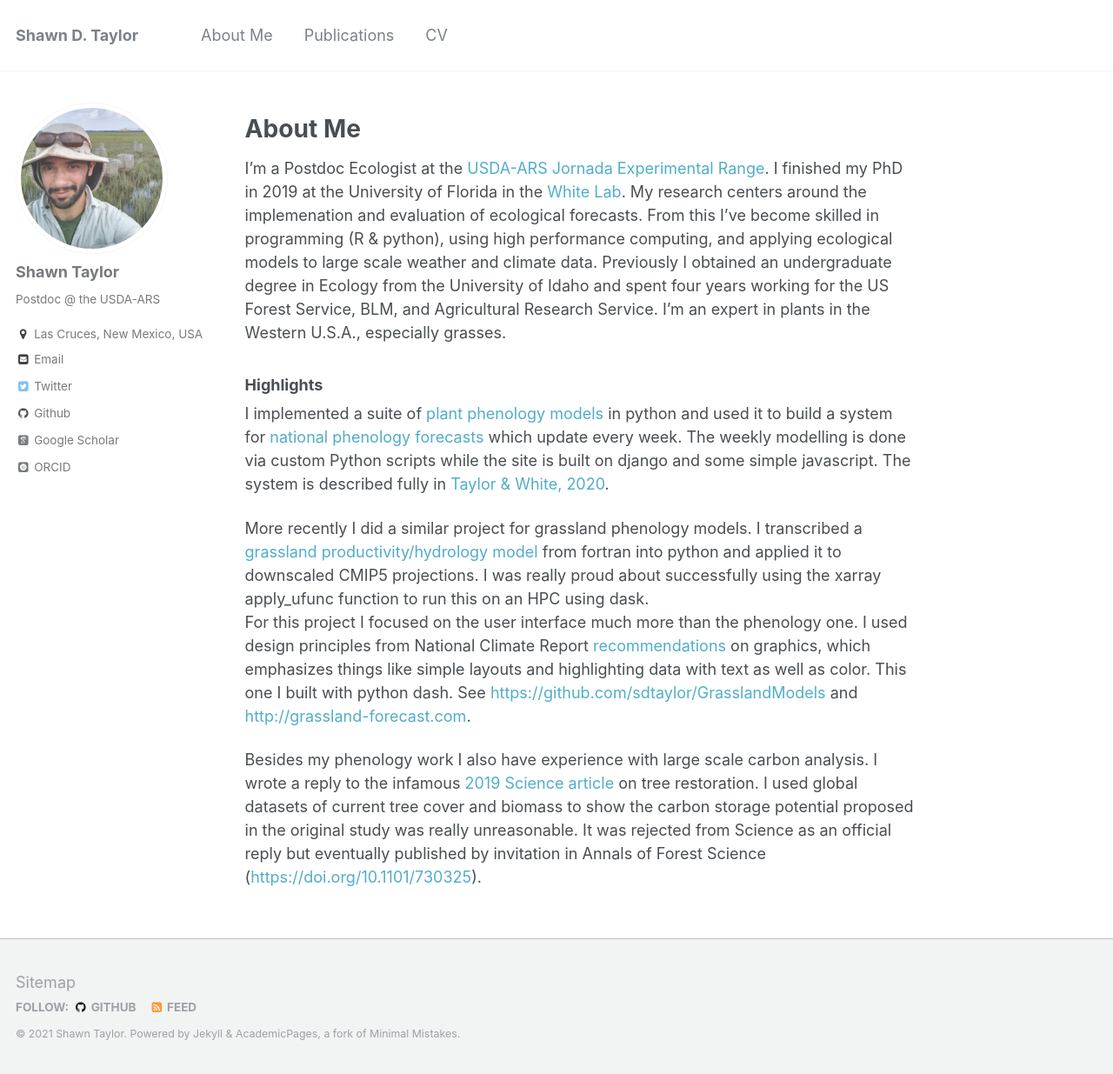
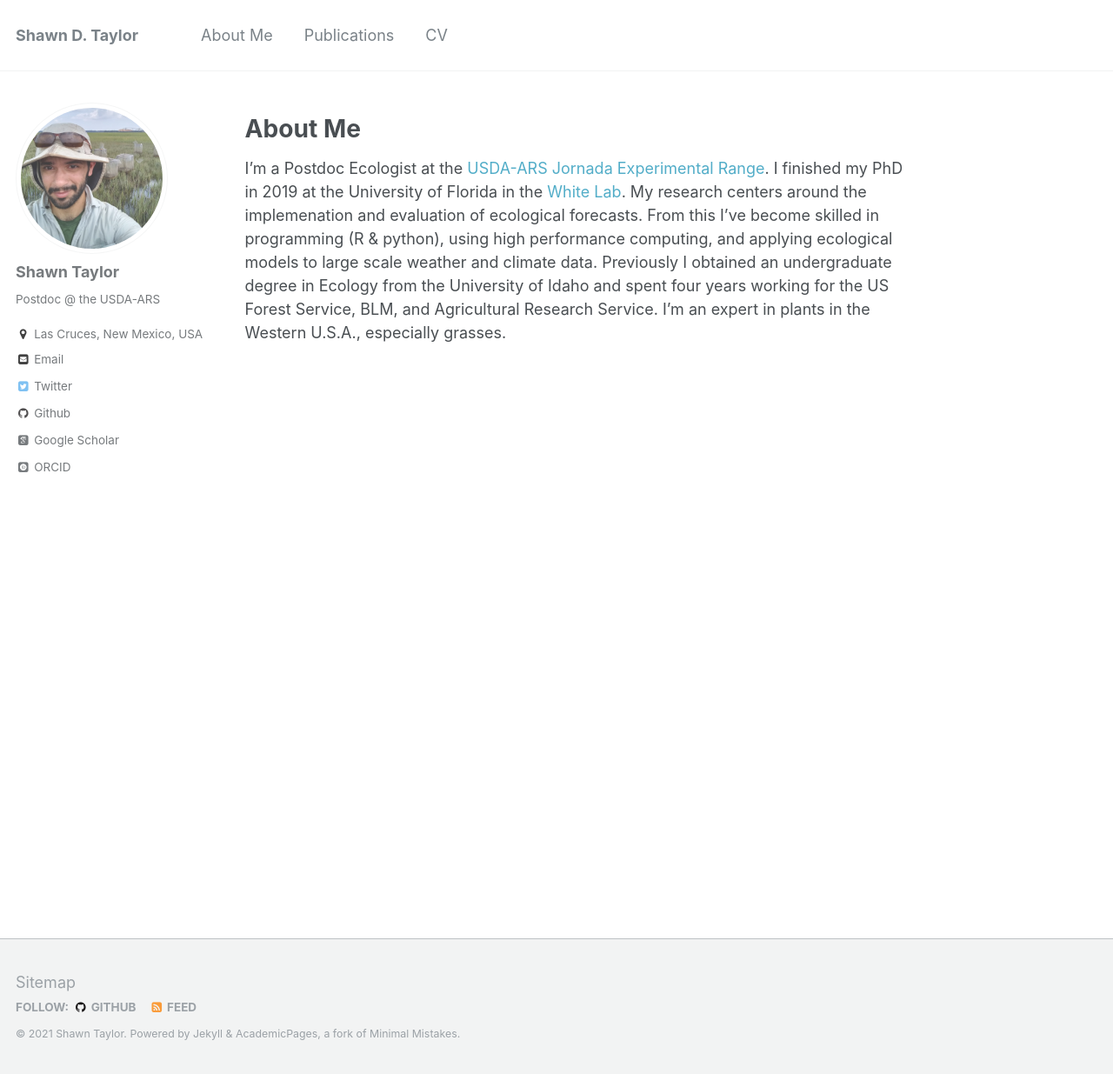
Before and after one commit to sdtaylor/sdtaylor.github.io, a Jekyll site: the page built from _pages/about.md, in a window 1280 px wide and 1235 px high. Shown: the whole window at 87% size. Built offline with Jekyll 4.4.1, drawn with Linux system fonts in a browser that asks for light colours; some web fonts are replaced.

Commit message:
drop highlights

```diff
--- a/_pages/about.md
+++ b/_pages/about.md
@@ -10,12 +10,3 @@ redirect_from:
 
 # About Me
 I'm a Postdoc Ecologist at the [USDA-ARS Jornada Experimental Range](https://jornada.nmsu.edu/). I finished my PhD in 2019 at the University of Florida in the [White Lab](https://www.weecology.org). My research centers around the implemenation and evaluation of ecological forecasts. From this I've become skilled in programming (R & python), using high performance computing, and applying ecological models to large scale weather and climate data. Previously I obtained an undergraduate degree in Ecology from the University of Idaho and spent four years working for the US Forest Service, BLM, and Agricultural Research Service. I'm an expert in plants in the Western U.S.A., especially grasses.
-
-### Highlights
-
-I implemented a suite of [plant phenology models](https://pyphenology.readthedocs.io) in python and used it to build a system for [national phenology forecasts](https://phenology.naturecast.org) which update every week. The weekly modelling is done via custom Python scripts while the site is built on django and some simple javascript. The system is described fully in [Taylor & White, 2020](https://doi.org/10.1002/eap.2025).
-
-More recently I did a similar project for grassland phenology models. I transcribed a [grassland productivity/hydrology model](https://doi.org/10.1038/nclimate2942) from fortran into python and applied it to downscaled CMIP5 projections. I was really proud about successfully using the xarray apply_ufunc function to run this on an HPC using dask.
-For this project I focused on the user interface much more than the phenology one. I used design principles from National Climate Report [recommendations](https://www.umdindicators.org/wp-content/uploads/2017/01/Visual-Design-Guidance-Document-V1.0.pdf) on graphics, which emphasizes things like simple layouts and highlighting data with text as well as color. This one I built with python dash. See [https://github.com/sdtaylor/GrasslandModels](https://github.com/sdtaylor/GrasslandModels) and [http://grassland-forecast.com](http://grassland-forecast.com).
-
-Besides my phenology work I also have experience with large scale carbon analysis. I wrote a reply to the infamous [2019 Science article](https://doi.org/10.1126/science.aax0848) on tree restoration. I used global datasets of current tree cover and biomass to show the carbon storage potential proposed in the original study was really unreasonable. It was rejected from Science as an official reply but eventually published by invitation in Annals of Forest Science ([https://doi.org/10.1101/730325](https://doi.org/10.1101/730325)).
```
